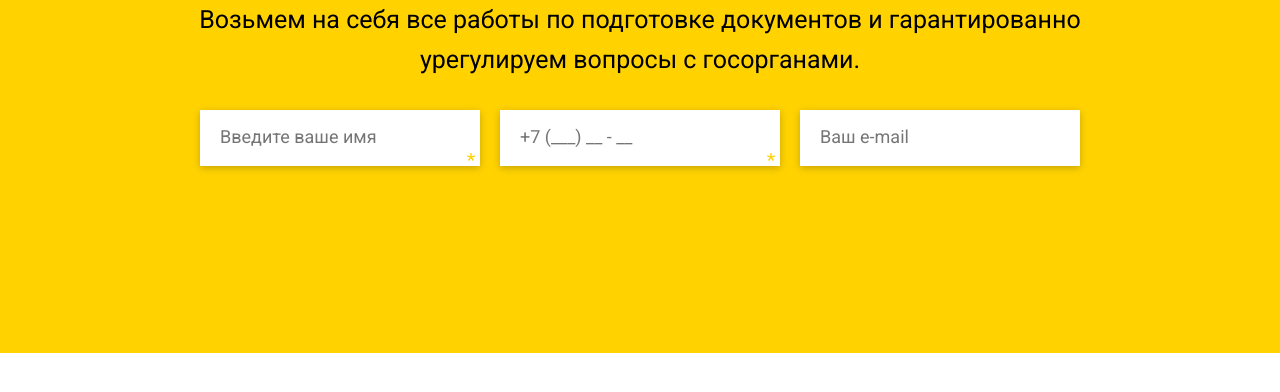
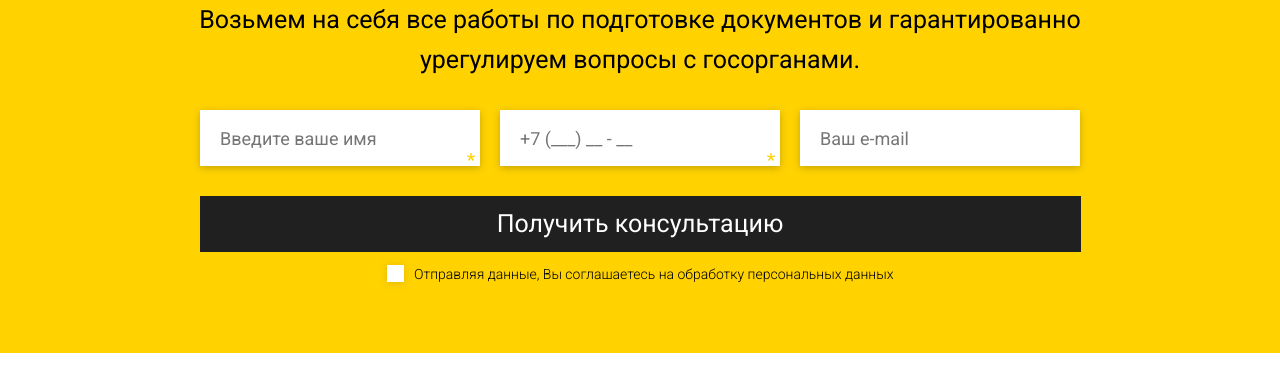
Before and after one commit to flex4ever/legalizationSelfConstruction, a plain HTML site: page index.html in a window 1280 px wide. Shown: the part 270-662 px from the top of the page. Drawn offline with Linux system fonts and the light colour scheme.

Commit message:
second_block_block_checkbox

```diff
--- a/css/style.css
+++ b/css/style.css
@@ -43,6 +43,7 @@
 }
 
 input {
+    font-size: 18px;
     margin-top: 30px;
     width: 260px;
     height: 56px;
@@ -52,21 +53,24 @@ input {
     padding-left: 20px;
 
 }
-input[type="text"]{
 
+input[type="text"] {
     background-image: url(../icon/star.svg);
     background-repeat: no-repeat;
     background-position: bottom 5px right 5px;
 }
-input[type="tel"]{
+
+input[type="tel"] {
     background-image: url(../icon/star.svg);
     background-repeat: no-repeat;
     background-position: bottom 5px right 5px;
 }
-.first_block_main_two-decor-two-one{
+
+.first_block_main_two-decor-two-one {
     display: flex;
     justify-content: center;
 }
+
 ::-webkit-input-placeholder {
     font-size: 18px;
 }
@@ -87,12 +91,87 @@ input[type="tel"]{
 ::-webkit-input-placeholder {
     font-size: 18px;
 }
-.first_block_main_two-inputs{
+
+.first_block_main_two-inputs {
     width: 880px;
     display: flex;
     justify-content: space-between;
 }
-.first_block_main_two-inputs_flex{
+
+.first_block_main_two-inputs_flex {
     display: flex;
     justify-content: center;
+    flex-direction: column;
+    align-items: center;
 }
+
+
+.custom-checkbox {
+    position: absolute;
+    z-index: -1;
+    opacity: 0;
+}
+.custom-checkbox+label {
+    display: inline-flex;
+    align-items: center;
+    user-select: none;
+}
+.custom-checkbox+label::before {
+    margin-top: 12px;
+    content: '';
+    display: inline-block;
+    width: 17.09px;
+    height: 17px;
+    background: #FFFFFF;
+    box-shadow: 0px 1px 7px rgba(197, 164, 8, 0.5);
+}
+.custom-checkbox:checked+label::before {
+    background-image: url("../icon/galka.svg");
+    background-repeat: no-repeat;
+    background-position: center;
+}
+.custom-checkbox:focus+label::before {
+    box-shadow: 0 0 0 0.2rem rgba(101, 103, 105, 0.25);
+}
+
+
+
+
+
+.first_block_main_two-btn {
+    margin-top: 30px;
+    width: 881px;
+    height: 56px;
+    background: #202020;
+    display: flex;
+    align-items: center;
+    justify-content: center;
+}
+
+.first_block_main_two-decor-three {
+    font-style: normal;
+    font-weight: 400;
+    font-size: 25px;
+    line-height: 16px;
+    text-align: center;
+    color: #FFFFFF;
+}
+
+.first_block_main_two-decor-three:hover {
+    color: #FFD200;
+    transition: all 0.8s ease 0s;
+}
+
+.first_block_main_two-decor-four {
+    margin-left: 10.5px;
+    margin-top: 14px;
+    font-style: normal;
+    font-weight: 300;
+    font-size: 14px;
+    line-height: 16px;
+    color: #000000;
+}
+
+.first_block_main_two-flex-btn {
+    display: flex;
+}
--- a/index.html
+++ b/index.html
@@ -34,8 +34,20 @@
                             type="tel">
                         <input class="first_block_main_two-input-three" placeholder="Ваш e-mail" type="email">
                     </div>
+
+
+
+                    <div class="first_block_main_two-btn">
+                        <a href="g" class="first_block_main_two-decor-three">Получить консультацию</a>
+                    </div>
+                    <div class="first_block_main_two-flex-btn">
+                        <input class="custom-checkbox" type="checkbox"  id="check" name="check" value="yes">
+                        <label for="check"></label>
+                    <p class="first_block_main_two-decor-four">Отправляя данные, Вы соглашаетесь на обработку
+                        персональных данных</p>
                 </div>
             </div>
+        </div>
         </div>
     </section>
     <section>
```
Also changed, not shown: icon/galka.svg (added).
